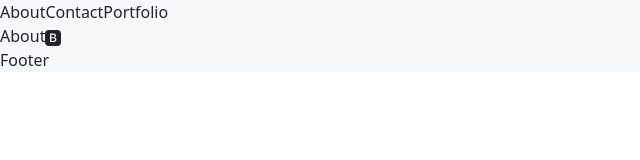
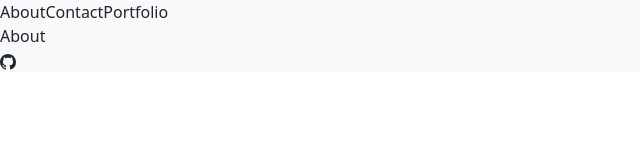
Before and after one commit to Rucatues/Personal-Portfolio-using-React, a React (Create React App) app: page / in a window 1280 px wide. Shown: the top 160 px of the page, without its empty margins (0-640 px from the left). Built offline with nearby package versions, Linux system fonts and the light colour scheme.

Commit message:
moved icon import to footer

```diff
--- a/src/components/Footer.jsx
+++ b/src/components/Footer.jsx
@@ -1,8 +1,12 @@
 import React from 'react'
+import { BsGithub } from 'react-icons/bs';
+
 
 const Footer = () => {
     return (
-        <div>Footer</div>
+        <div>
+            <BsGithub />
+        </div>
     )
 }
 
--- a/src/pages/About.jsx
+++ b/src/pages/About.jsx
@@ -4,7 +4,6 @@ import { BsFillBootstrapFill } from 'react-icons/bs';
 const About = () => {
     return (
         <div>About
-            <BsFillBootstrapFill />
         </div>
     )
 }
```
